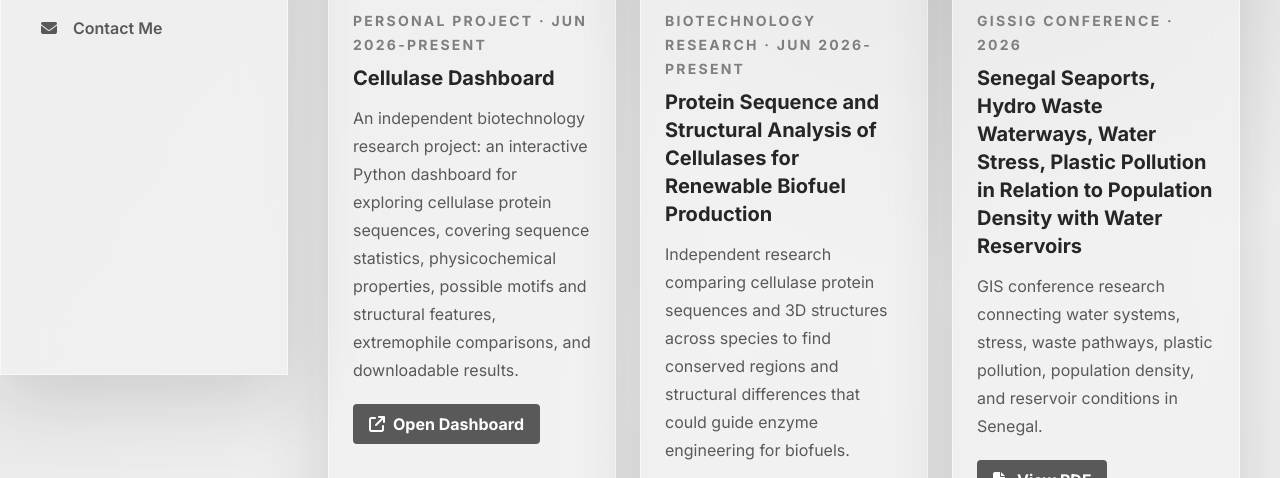
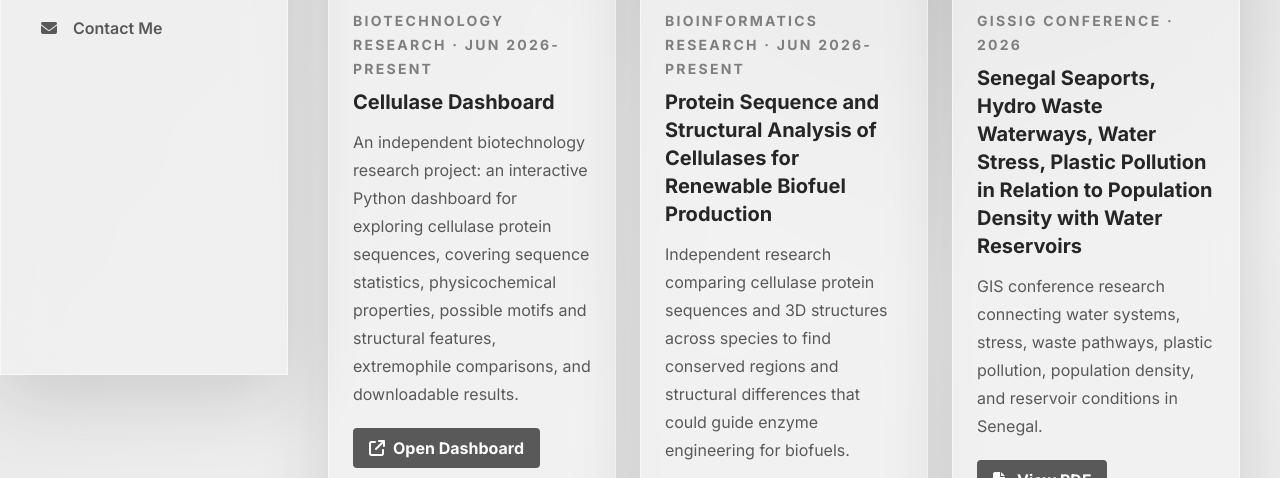
Before and after one commit to meya5657/meya-portfolio, a plain HTML site: page projects.html in a window 1280 px wide. Shown: the part 425-903 px from the top of the page. Drawn offline with nearby package versions, Linux system fonts and the light colour scheme.

Commit message:
Fix project labels: dashboard is biotechnology research, protein analysis is bioinformatics research
Co-Authored-By: Claude Opus 5.5 <noreply@anthropic.com>
Claude-Session: https://claude.ai/code/session_01Rz48NwFNwzDkGU38ybSnZU

```diff
--- a/projects.html
+++ b/projects.html
@@ -35,7 +35,7 @@
           <i class="fa-solid fa-chart-line text-6xl opacity-90 transition duration-300 hover:scale-110" aria-hidden="true"></i>
         </a>
         <div class="p-6">
-          <span class="text-sm font-bold uppercase tracking-[0.16em] text-[#7f7f7f]">Personal Project · Jun 2026-Present</span>
+          <span class="text-sm font-bold uppercase tracking-[0.16em] text-[#7f7f7f]">Biotechnology Research · Jun 2026-Present</span>
           <h2 class="mt-2 text-xl font-bold">Cellulase Dashboard</h2>
           <p class="mt-3 leading-7 text-[#595959]">An independent biotechnology research project: an interactive Python dashboard for exploring cellulase protein sequences, covering sequence statistics, physicochemical properties, possible motifs and structural features, extremophile comparisons, and downloadable results.</p>
           <a class="mt-5 inline-flex items-center gap-2 rounded bg-[#595959] px-4 py-2 font-bold text-white transition hover:bg-[#404040]" href="https://cellulase-structural-dashboard.streamlit.app/" target="_blank" rel="noopener noreferrer">
@@ -49,7 +49,7 @@
           <i class="fa-solid fa-dna text-6xl opacity-90 transition duration-300 hover:scale-110" aria-hidden="true"></i>
         </a>
         <div class="p-6">
-          <span class="text-sm font-bold uppercase tracking-[0.16em] text-[#7f7f7f]">Biotechnology Research · Jun 2026-Present</span>
+          <span class="text-sm font-bold uppercase tracking-[0.16em] text-[#7f7f7f]">Bioinformatics Research · Jun 2026-Present</span>
           <h2 class="mt-2 text-xl font-bold">Protein Sequence and Structural Analysis of Cellulases for Renewable Biofuel Production</h2>
           <p class="mt-3 leading-7 text-[#595959]">Independent research comparing cellulase protein sequences and 3D structures across species to find conserved regions and structural differences that could guide enzyme engineering for biofuels.</p>
           <a class="mt-5 inline-flex items-center gap-2 rounded bg-[#595959] px-4 py-2 font-bold text-white transition hover:bg-[#404040]" href="https://www.figma.com/deck/7S7w5220QDKCc1tLNKNcQL/Proteins-Cellular-Project?node-id=2-42&amp;t=EajQMUZOZfMkVJmz-1" target="_blank" rel="noopener noreferrer">
```
